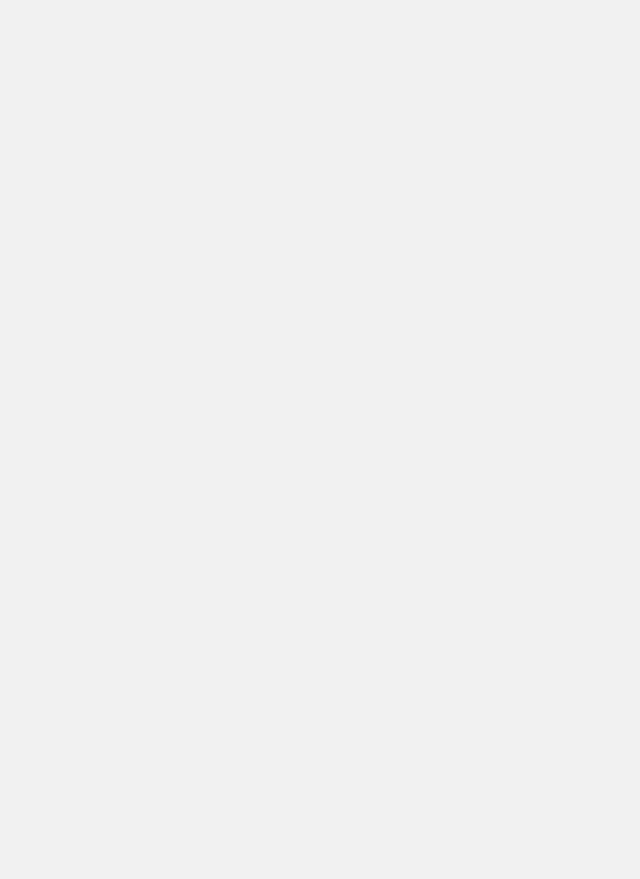
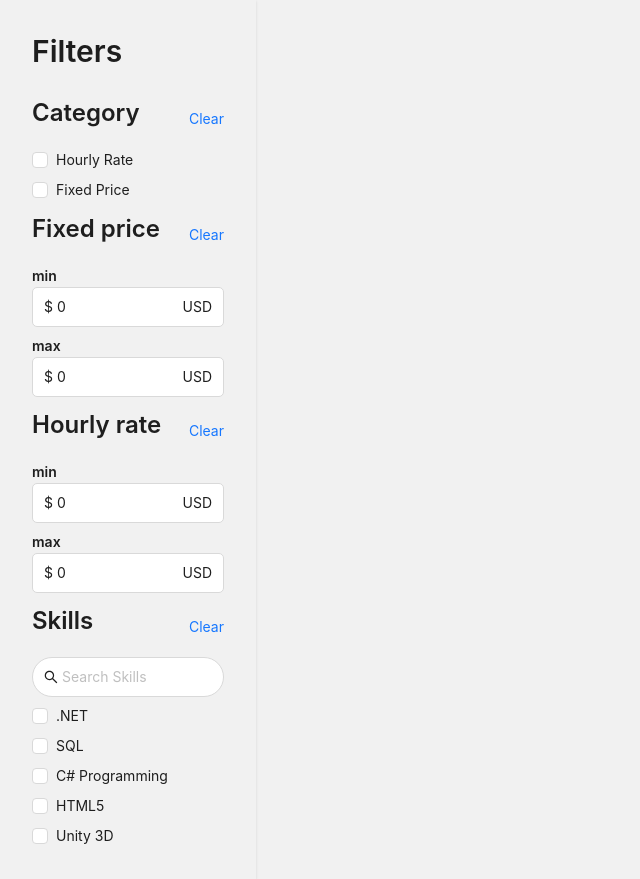
Before and after one commit to dragonsbootcampllc/Spotalent, a React (Vite) app in the folder Client/: page /filter in a window 1280 px wide. Before the commit this address had no page. Shown: the whole page, without its empty margins (0-640 px from the left). Before the commit the page ends 800 px from the top, so only its background shows below. Built offline with nearby package versions, Linux system fonts and the light colour scheme.

Commit message:
[feature] -add FilterSidebar component without logic

```diff
--- /dev/null
+++ b/Client/src/Components/FliterSidebar.tsx
@@ -0,0 +1,88 @@
+import {Checkbox , Flex, Typography,InputNumber,Select, Space, Input,Form} from 'antd';
+import { SearchOutlined } from '@ant-design/icons';
+
+const { Title, Paragraph, Text, Link } = Typography;
+
+import type { FormProps } from 'antd';
+
+export default function FilterSidebar(){
+    // function onSubmit(e:any) : any{
+    //     e.preventDefault();
+    //     console.log("Form submitted");
+    // }
+    // const onFormVariantChange = ({ variant }: { variant: FormProps['variant'] }) => {
+    //     console.log(variant);
+    //   };
+    return (
+    <Form
+        // onSubmit={onSubmit}
+        // onValuesChange={onFormVariantChange}
+    >
+        <Flex vertical className="shadow" gap="12px" style={{maxWidth:"20%",padding:"2rem"}} >
+            <Title level={2}>Filters</Title>
+            <Flex vertical gap="small">
+                <Flex horizontal justify="space-between" align="center">
+                    <Title level={3}>Category</Title>
+                    <Link>Clear</Link>
+                </Flex>
+                    <Checkbox>
+                        <Text>Hourly Rate</Text>
+                    </Checkbox>
+                <Checkbox>
+                    <Text>Fixed Price</Text>
+                </Checkbox>
+            </Flex>
+            <Flex vertical gap="small">
+                <Flex horizontal justify="space-between" align="center">
+                    <Title level={3}>Fixed price</Title>
+                    <Link>Clear</Link>
+                </Flex>
+                <Space direction='vertical' size={0}>
+                    <Text strong>min</Text>
+                    <InputNumber prefix="$" suffix="USD" min={0} max={100000} defaultValue={0} style={{width:"100%",borderRadius:"5px",paddingBlock:"0.25rem"}}/>
+                </Space>
+                <Space direction='vertical'size={0}>
+                    <Text strong>max</Text>
+                    <InputNumber prefix="$" suffix="USD" min={0} max={100000} defaultValue={0} style={{width:"100%",borderRadius:"5px",paddingBlock:"0.25rem"}}/>
+                </Space>
+            </Flex>
+            <Flex vertical gap="small">
+                <Flex horizontal justify="space-between" align="center">
+                    <Title level={3}>Hourly rate</Title>
+                    <Link>Clear</Link>
+                </Flex>
+                <Space direction='vertical' size={0}>
+                    <Text strong>min</Text>
+                    <InputNumber prefix="$" suffix="USD" min={0} max={100000} defaultValue={0} style={{width:"100%",borderRadius:"5px",paddingBlock:"0.25rem"}}/>
+                </Space>
+                <Space direction='vertical'size={0}>
+                    <Text strong>max</Text>
+                    <InputNumber prefix="$" suffix="USD" min={0} max={100000} defaultValue={0} style={{width:"100%",borderRadius:"5px",paddingBlock:"0.25rem"}}/>
+                </Space>
+            </Flex>
+            <Flex vertical gap="small">
+                <Flex horizontal justify="space-between" align="center">
+                    <Title level={3}>Skills</Title>
+                    <Link>Clear</Link>
+                </Flex>
+                <Input placeholder="Search Skills" prefix={<SearchOutlined />} style={{width:"100%",borderRadius:"50px",paddingBlock:"0.5rem"}} />
+                <Checkbox >
+                    <Text>.NET</Text>
+                </Checkbox>
+                <Checkbox >
+                    <Text>SQL</Text>
+                </Checkbox>
+                <Checkbox >
+                    <Text>C# Programming</Text>
+                </Checkbox>
+                <Checkbox >
+                    <Text>HTML5</Text>
+                </Checkbox>
+                <Checkbox >
+                    <Text>Unity 3D</Text>
+                </Checkbox>
+            </Flex>
+        </Flex>
+    </Form>
+);
+}
--- a/Client/src/Router.tsx
+++ b/Client/src/Router.tsx
@@ -1,6 +1,7 @@
 import { BrowserRouter, Routes, Route } from "react-router-dom";
 import MainLayout from './Pages/Layout/MainLayout';
 import Home from './Pages/Home';
+import FilterSidebar from "./Components/FliterSidebar";
 
 export default function Router() {
     return (
@@ -9,6 +10,9 @@ export default function Router() {
                 <Route path="/" element={<MainLayout />}>
                     <Route index element={<Home />} />
                 </Route>
+                <Route>
+                    <Route path="/filter" element={<FilterSidebar/>} />
+                </Route>
             </Routes>
         </BrowserRouter>
     );
```
Also changed, not shown: 2 other files (tests, documents, lock files or other folders).
